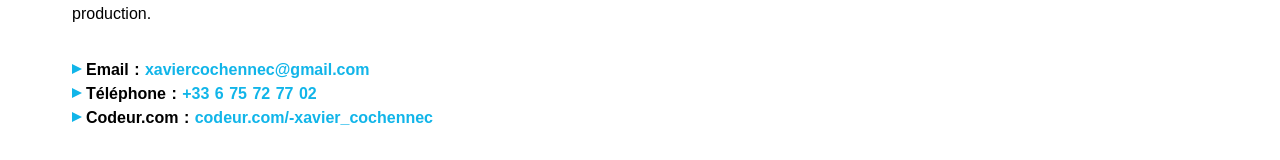
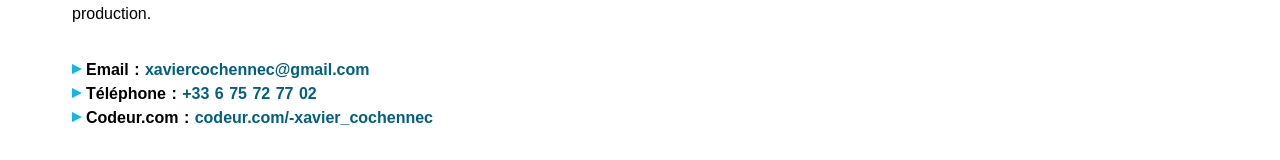
Before and after one commit to QZIG/personal-website, a Nuxt app: page / in a window 1280 px wide. Shown: the part 782-942 px from the top of the page. Built offline with nearby package versions, Linux system fonts and the light colour scheme.

Commit message:
optimization, footer to french text

```diff
--- a/assets/css/tailwind.css
+++ b/assets/css/tailwind.css
@@ -52,7 +52,3 @@ html,body {
     @apply py-4 px-8;
   }
 }
-
-a {
-  @apply text-primary;
-}
--- a/components/home/footer.vue
+++ b/components/home/footer.vue
@@ -1,9 +1,9 @@
 <template>
   <footer class="mt-12 w-full bg-black">
     <div class="container container-p text-white">
-      <p>Website made with <a href="https://nuxtjs.org" target="_blank">Nuxtjs</a>, <a href="https://tailwindcss.com/" target="_blank">Tailwindcss</a>, hosted by <a href="https://www.netlify.com/" target="_blank">Netlify</a></p>
-      <p>Header image by <a href="https://pixabay.com/fr/users/Pexels-2286921/?utm_source=link-attribution&amp;utm_medium=referral&amp;utm_campaign=image&amp;utm_content=1283624">Pexels</a> from <a href="https://pixabay.com/fr/?utm_source=link-attribution&amp;utm_medium=referral&amp;utm_campaign=image&amp;utm_content=1283624">Pixabay</a></p>
-      <p>Others pictures are my own.</p>
+      <p>Site développé avec <a href="https://nuxtjs.org" target="_blank" rel="noreferrer">Nuxtjs</a> et <a href="https://tailwindcss.com/" target="_blank" rel="noreferrer">Tailwindcss</a>, hébergé sur <a href="https://www.netlify.com/" target="_blank" rel="noreferrer">Netlify</a></p>
+      <p>Image du header faite par <a href="https://pixabay.com/fr/users/Pexels-2286921/?utm_source=link-attribution&amp;utm_medium=referral&amp;utm_campaign=image&amp;utm_content=1283624" target="_blank" rel="noreferrer">Pexels</a> de <a href="https://pixabay.com/fr/?utm_source=link-attribution&amp;utm_medium=referral&amp;utm_campaign=image&amp;utm_content=1283624" target="_blank" rel="noreferrer">Pixabay</a></p>
+      <p>Les autres images sont ma propriété.</p>
     </div>
   </footer>
 </template>
--- a/nuxt.config.js
+++ b/nuxt.config.js
@@ -23,7 +23,10 @@ export default {
     ],
     link: [
       { rel: 'icon', type: 'image/x-icon', href: '/favicon.ico' }
-    ]
+    ],
+    htmlAttrs: {
+      lang: 'fr'
+    }
   },
   /*
   ** Global CSS
--- a/pages/index.vue
+++ b/pages/index.vue
@@ -17,19 +17,19 @@
         </p>
 
         <ul>
-          <li><Polygone />Email&nbsp;: <a href="mailto:xaviercochennec@gmail.com">xaviercochennec@gmail.com</a></li>
-          <li><Polygone />Téléphone&nbsp;: <a>+33 6 75 72 77 02</a></li>
-          <li><Polygone />Codeur.com&nbsp;: <a href="https://www.codeur.com/-xavier_cochennec" target="_blank">codeur.com/&dash;xavier_cochennec</a></li>
+          <li><Polygone />Email&nbsp;: <a href="mailto:xaviercochennec@gmail.com" rel="noreferrer">xaviercochennec@gmail.com</a></li>
+          <li><Polygone />Téléphone&nbsp;: <a href="tel:+33675727702" rel="noreferrer">+33 6 75 72 77 02</a></li>
+          <li><Polygone />Codeur.com&nbsp;: <a href="https://www.codeur.com/-xavier_cochennec" target="_blank" rel="noreferrer">codeur.com/&dash;xavier_cochennec</a></li>
         </ul>
 
         <ul class="rs flex items-center">
-          <li><a href="https://twitter.com/PEC_QZIG" target="_blank">
+          <li><a href="https://twitter.com/PEC_QZIG" target="_blank" rel="noreferrer">
             <img src="~assets/logos/Twitter_Social_Icon_Rounded_Square_Color.png" width="25" alt="logo twitter">
           </a></li>
-          <li><a href="https://github.com/QZIG" target="_blank">
+          <li><a href="https://github.com/QZIG" target="_blank" rel="noreferrer">
             <img src="~assets/logos/GitHub-Mark-32px.png" width="25" alt="logo github">
           </a></li>
-          <li><a href="https://www.linkedin.com/in/xavier-cochennec-49b679a7/" target="_blank">
+          <li><a href="https://www.linkedin.com/in/xavier-cochennec-49b679a7/" target="_blank" rel="noreferrer">
             <img src="~assets/logos/LI-In-Bug.png" width="25" alt="logo linkedin">
           </a></li>
         </ul>
@@ -120,4 +120,7 @@ li {
 .rs li {
   @apply mr-2;
 }
+a {
+  @apply text-secondary;
+}
 </style>
--- a/tailwind.config.js
+++ b/tailwind.config.js
@@ -5,11 +5,13 @@
 ** Default: https://github.com/tailwindcss/tailwindcss/blob/master/stubs/defaultConfig.stub.js
 */
 const primary = '#11B5E9'
+const secondary = '#00607e'
 module.exports = {
   theme: {
     extend: {
       textColor: theme => ({
         primary: primary,
+        secondary: secondary
       }),
       backgroundColor: theme => ({
         primary: primary,
```
